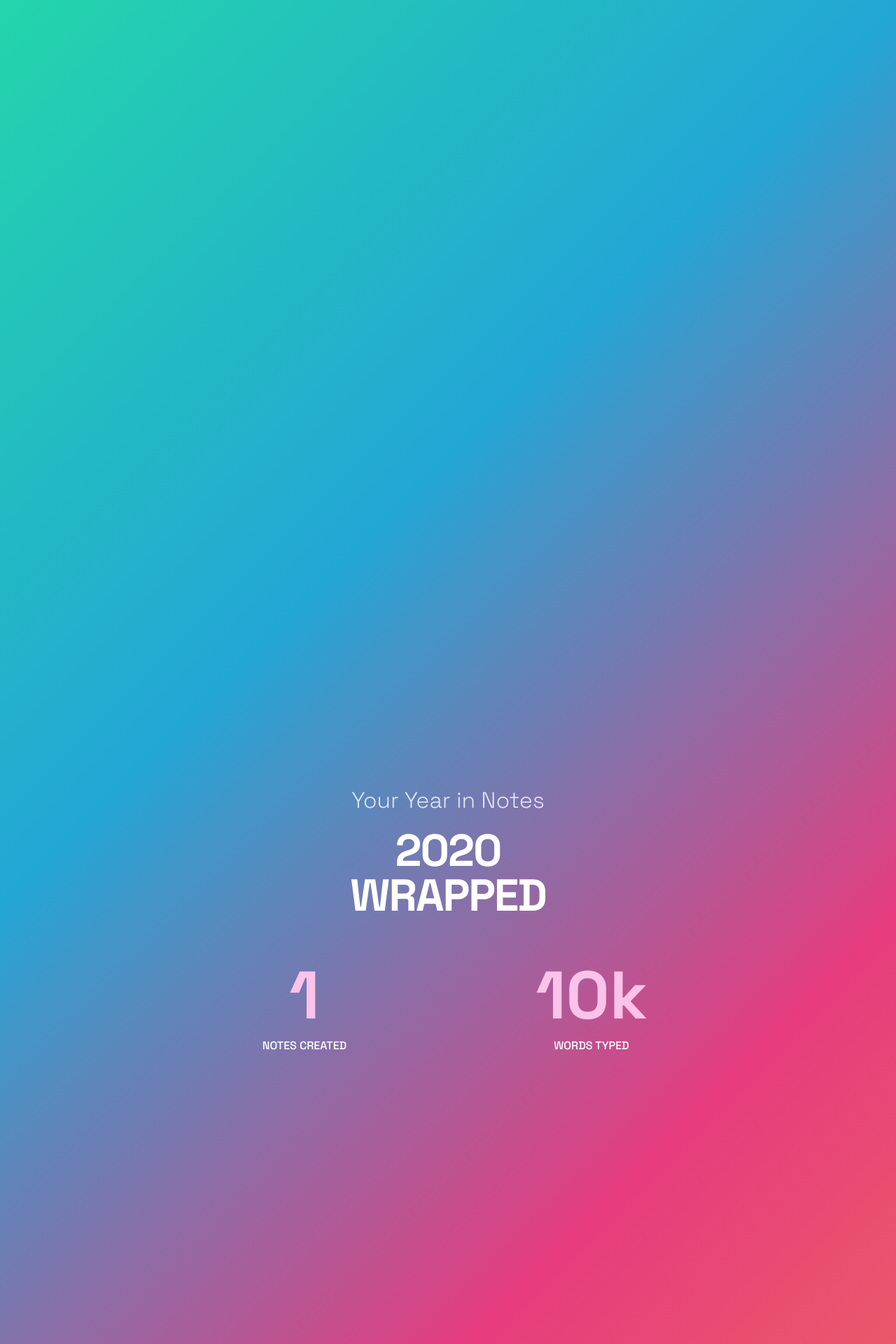
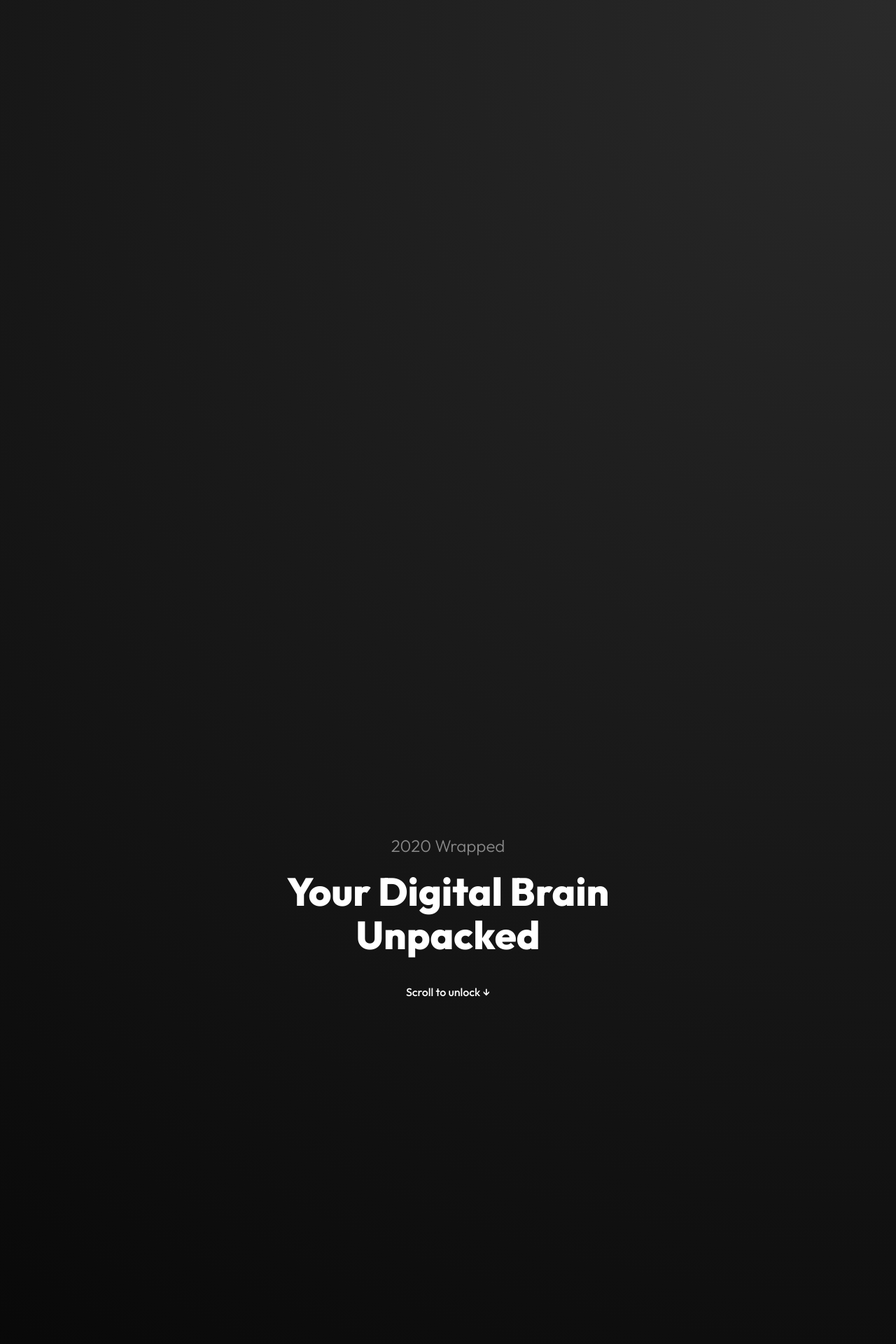
Before and after one commit to UnbuiltAlmond8/GoogleKeepWrapped, a Flask app: template templates/wrapped.html in a window 1280 px wide. Shown: the top 1920 px of the page at 70% size. Run offline with Flask 3, Linux system fonts and the light colour scheme; the template is opened without the code that fills it: most values are stand-ins (such as "Sample title", 1, 10 or a date in 2020).

Commit message:
Update title and styles in wrapped.html

```diff
--- a/templates/wrapped.html
+++ b/templates/wrapped.html
@@ -3,95 +3,39 @@
 <head>
     <meta charset="UTF-8">
     <meta name="viewport" content="width=device-width, initial-scale=1.0">
-    <title>{{ stats.year }} Wrapped</title>
+    <title>Keep Wrapped {{ stats.year }}</title>
     <script src="https://cdn.jsdelivr.net/npm/chart.js"></script>
-    <link href="https://fonts.googleapis.com/css2?family=Space+Grotesk:wght@300;500;700&display=swap" rel="stylesheet">
+    <link href="https://fonts.googleapis.com/css2?family=Outfit:wght@300;500;800&display=swap" rel="stylesheet">
     <style>
-        :root {
-            --bg-1: #0f2027; --bg-2: #203a43; --bg-3: #2c5364;
-            --accent: #fbc2eb;
-            --glass: rgba(255, 255, 255, 0.1);
-        }
+        :root { --bg: #000; --card: rgba(255,255,255,0.08); }
+        body { margin: 0; background: var(--bg); color: white; font-family: 'Outfit', sans-serif; overflow: hidden; }
 
-        body {
-            margin: 0;
-            font-family: 'Space Grotesk', sans-serif;
-            color: white;
-            overflow: hidden;
-            background: #000;
-        }
+        .scroll-container { height: 100vh; overflow-y: scroll; scroll-snap-type: y mandatory; scroll-behavior: smooth; }
+        .slide { height: 100vh; width: 100%; scroll-snap-align: start; display: flex; flex-direction: column; justify-content: center; align-items: center; padding: 20px; box-sizing: border-box; opacity: 0; transition: opacity 0.8s ease; position: relative; }
+        .slide.visible { opacity: 1; }
 
-        .scroll-container {
-            height: 100vh;
-            overflow-y: scroll;
-            scroll-snap-type: y mandatory;
-            scroll-behavior: smooth;
-        }
+        /* Slide Backgrounds */
+        .bg-gradient { background: radial-gradient(circle at top right, #2a2a2a, #000); }
+        .bg-dream { background: linear-gradient(to bottom, #0f0c29, #302b63, #24243e); }
+        .bg-stats { background: #111; }
 
-        .slide {
-            height: 100vh;
-            width: 100%;
-            scroll-snap-align: start;
-            display: flex;
-            flex-direction: column;
-            justify-content: center;
-            align-items: center;
-            position: relative;
-            padding: 20px;
-            box-sizing: border-box;
-            background-size: 200% 200%;
-            animation: gradientBG 15s ease infinite;
-        }
+        h1 { font-size: 3.5rem; margin: 0; line-height: 1.1; text-align: center; }
+        h2 { color: #888; font-weight: 300; margin-bottom: 20px; font-size: 1.5rem; text-align: center; }
 
-        @keyframes gradientBG {
-            0% { background-position: 0% 50%; }
-            50% { background-position: 100% 50%; }
-            100% { background-position: 0% 50%; }
-        }
+        .stat-grid { display: grid; grid-template-columns: 1fr 1fr; gap: 15px; width: 100%; max-width: 600px; margin-top: 30px; }
+        .card { background: var(--card); padding: 25px; border-radius: 20px; text-align: center; backdrop-filter: blur(10px); }
+        .card b { font-size: 2.5rem; display: block; color: #b9fbc0; }
 
-        /* Slide Themes */
-        .s-intro { background: linear-gradient(-45deg, #ee7752, #e73c7e, #23a6d5, #23d5ab); }
-        .s-aura { background: linear-gradient(135deg, #1e3c72 0%, #2a5298 100%); }
-        .s-stats { background: linear-gradient(to right, #111, #222); }
-        .s-tags { background: linear-gradient(to top, #c471ed 0%, #12c2e9 100%); }
-        .s-sentiment { background: #121212; }
-        .s-outro { background: black; }
+        .ai-box { max-width: 600px; background: linear-gradient(135deg, #222, #333); padding: 30px; border-radius: 20px; border: 1px solid #444; margin-top: 30px; box-shadow: 0 0 30px rgba(255,255,255,0.05); }
+        .ai-type { color: #f37335; font-weight: 800; text-transform: uppercase; letter-spacing: 2px; font-size: 1.2rem; }
 
-        .content {
-            max-width: 800px;
-            width: 100%;
-            text-align: center;
-            opacity: 0;
-            transform: translateY(30px);
-            transition: all 1s ease;
-        }
+        .word-cloud { display: flex; flex-wrap: wrap; justify-content: center; gap: 12px; max-width: 800px; margin-top: 30px; }
+        .word-tag { background: #333; padding: 8px 16px; border-radius: 20px; color: #ddd; }
 
-        .visible .content { opacity: 1; transform: translateY(0); }
+        .note-preview { max-height: 200px; overflow-y: auto; text-align: left; background: rgba(0,0,0,0.3); padding: 15px; border-radius: 10px; font-family: monospace; font-size: 0.9rem; line-height: 1.4; margin-top: 15px; white-space: pre-wrap; }
 
-        h1 { font-size: 4rem; margin: 0; font-weight: 700; line-height: 1; text-transform: uppercase; letter-spacing: -2px; }
-        h2 { font-size: 2rem; opacity: 0.8; font-weight: 300; margin-bottom: 20px; }
-        .big-stat { font-size: 6rem; font-weight: bold; color: var(--accent); display: block; }
-
-        .grid-stats { display: grid; grid-template-columns: repeat(2, 1fr); gap: 20px; margin-top: 40px; }
-        .stat-box { background: var(--glass); padding: 20px; border-radius: 15px; backdrop-filter: blur(10px); }
-        .stat-box b { display: block; font-size: 2.5rem; }
-        .stat-box span { font-size: 1rem; text-transform: uppercase; letter-spacing: 2px; }
-
-        .chart-box { height: 400px; width: 100%; margin: 20px auto; background: var(--glass); border-radius: 20px; padding: 20px; box-sizing: border-box; }
-
-        .tag-cloud { display: flex; flex-wrap: wrap; justify-content: center; gap: 10px; margin-top: 30px; }
-        .tag { background: white; color: black; padding: 10px 20px; border-radius: 50px; font-weight: bold; font-size: 1rem; }
-
-        .quote-card {
-            background: #222; border-left: 5px solid; padding: 20px; margin: 10px auto; text-align: left; border-radius: 0 10px 10px 0;
-            max-width: 600px;
-        }
-        .q-pos { border-color: #4cd964; }
-        .q-neg { border-color: #ff3b30; }
-
-        .scroll-hint { position: absolute; bottom: 20px; animation: bounce 2s infinite; opacity: 0.7; }
-        @keyframes bounce { 0%, 20%, 50%, 80%, 100% {transform: translateY(0);} 40% {transform: translateY(-10px);} 60% {transform: translateY(-5px);} }
-
+        .dream-list { text-align: left; width: 100%; max-width: 600px; }
+        .dream-item { border-left: 3px solid #b9fbc0; padding-left: 15px; margin-bottom: 20px; color: #ccc; }
     </style>
 </head>
 <body>
@@ -99,217 +43,129 @@
 <div class="scroll-container">
 
     <!-- 1. Intro -->
-    <section class="slide s-intro">
-        <div class="content">
-            <h2>Your Year in Notes</h2>
-            <h1>{{ stats.year }}<br>Wrapped</h1>
-            <div class="grid-stats" style="margin-top: 50px;">
-                <div><span class="big-stat">{{ stats.count }}</span> NOTES CREATED</div>
-                <div><span class="big-stat">{{ stats.words // 1000 }}k</span> WORDS TYPED</div>
-            </div>
-        </div>
-        <div class="scroll-hint">Scroll ↓</div>
+    <section class="slide bg-gradient">
+        <h2>{{ stats.year }} Wrapped</h2>
+        <h1>Your Digital Brain<br>Unpacked</h1>
+        <div style="margin-top: 40px;">Scroll to unlock ↓</div>
     </section>
 
-    <!-- 2. The Aura (Radar) -->
-    <section class="slide s-aura">
-        <div class="content">
-            <h1>Your Note Aura</h1>
-            <p>What kind of note taker were you this year?</p>
-            <div class="chart-box">
-                <canvas id="auraChart"></canvas>
-            </div>
+    <!-- 2. AI Persona -->
+    <section class="slide bg-stats">
+        <h2>According to AI, you are...</h2>
+        <div class="ai-box">
+            <div id="ai-content">{{ stats.ai_summary }}</div>
+        </div>
+        <script>
+            // Simple parsing to colorize the Archetype if present
+            const aiText = `{{ stats.ai_summary }}`;
+            const parts = aiText.split('|');
+            if(parts.length > 1) {
+                document.getElementById('ai-content').innerHTML = `<div class="ai-type">${parts[0].replace('ARCHETYPE:', '').trim()}</div><p>${parts[1].replace('DESCRIPTION:', '').trim()}</p>`;
+            }
+        </script>
+    </section>
+
+    <!-- 3. Fascinating Metrics -->
+    <section class="slide bg-gradient">
+        <h1>By The Numbers</h1>
+        <div class="stat-grid">
+            <div class="card"><b>{{ stats.count }}</b>Notes</div>
+            <div class="card"><b>{{ stats.streak }}</b>Day Streak 🔥</div>
+            <div class="card"><b>{{ stats.book_equivalent }}</b>Novellas Written 📚</div>
+            <div class="card"><b>{{ stats.top_days[0][0] }}</b>Peak Creative Day 📅</div>
         </div>
     </section>
 
-    <!-- 3. Habits (Bar & Pie) -->
-    <section class="slide s-stats">
-        <div class="content">
-            <h1>The Routine</h1>
-            <h2>You were most active on <b>{{ stats.top_days[0][0] }}s</b> during the <b>{{ stats.top_time[0][0] }}</b>.</h2>
+    <!-- 4. Top Words & Topics -->
+    <section class="slide bg-stats">
+        <h2>Your Vocabulary</h2>
+        <div class="word-cloud">
+            {% for word, count in stats.top_words %}
+                <span class="word-tag" style="font-size: {{ 0.8 + (count/stats.top_words[0][1]) }}rem; opacity: {{ 0.5 + (count/stats.top_words[0][1])/2 }}">
+                    {{ word }}
+                </span>
+            {% endfor %}
+        </div>
 
-            <div class="chart-box" style="height: 300px;">
-                <canvas id="timeChart"></canvas>
-            </div>
-
-            <div class="grid-stats">
-                <div class="stat-box"><b>{{ stats.lists }}</b>LISTS MADE</div>
-                <div class="stat-box"><b>{{ stats.images }}</b>IMAGES SAVED</div>
-            </div>
+        <h2 style="margin-top: 50px;">Main Topics</h2>
+        <div class="stat-grid" style="grid-template-columns: repeat(3, 1fr);">
+            {% for topic, count in stats.top_topics %}
+                <div class="card" style="padding: 15px;">
+                    <div style="font-size: 1.2rem; color: #f37335;">{{ topic }}</div>
+                </div>
+            {% endfor %}
         </div>
     </section>
 
-    <!-- 4. Interests & Tags -->
-    <section class="slide s-tags">
-        <div class="content">
-            <h1>Obsessions</h1>
-            <h2>Your top themes</h2>
-            <div class="tag-cloud">
-                {% for tag, count in stats.top_interests %}
-                    <div class="tag" style="font-size: {{ 0.8 + (loop.revindex0 / 20) }}rem; opacity: {{ 0.6 + (loop.revindex0 / 40) }}">
-                        {{ tag }}
-                    </div>
-                {% endfor %}
-            </div>
-
-            <h2 style="margin-top:40px;">Top Labels</h2>
-            <div class="tag-cloud">
-                {% for label, count in stats.top_tags %}
-                    <span style="border:1px solid white; padding: 5px 15px; border-radius: 15px;">#{{ label }}</span>
-                {% endfor %}
-            </div>
+    <!-- 5. Longest Note -->
+    <section class="slide bg-gradient">
+        <h2>The "Magnum Opus"</h2>
+        <h1>Longest Note</h1>
+        <p>Written on {{ stats.longest_note.date }} • {{ stats.longest_note.len }} characters</p>
+        <div class="card" style="width: 80%; max-width: 600px;">
+            <div class="note-preview">"{{ stats.longest_note.text }}"</div>
         </div>
     </section>
 
-    <!-- 5. Sentiment -->
-    <section class="slide s-sentiment">
-        <div class="content">
-            <h1>The Vibe</h1>
-            <h2>
-                {% if stats.avg_sentiment > 0.15 %} Mainly Positive Vibes ☀️
-                {% elif stats.avg_sentiment < -0.05 %} A Bit Gloomy 🌧️
-                {% else %} Keeping it Real (Neutral) 😐 {% endif %}
-            </h2>
-
-            <div class="grid-stats">
-                <div class="stat-box" style="background:#222;">
-                    <span style="color:#4cd964">Positive Notes</span>
-                    <b>{{ stats.sentiment.pos }}</b>
+    <!-- 6. Dreams (Conditional) -->
+    {% if stats.dreams %}
+    <section class="slide bg-dream">
+        <h1 style="color: #a18cd1; text-shadow: 0 0 10px #a18cd1;">Night Shift</h1>
+        <h2>You logged {{ stats.dreams|length }} dreams</h2>
+        <div class="dream-list">
+            {% for dream in stats.dreams[:3] %}
+                <div class="dream-item">
+                    <small style="color:#777">{{ dream.date }}</small><br>
+                    {{ dream.snippet }}
                 </div>
-                <div class="stat-box" style="background:#222;">
-                    <span style="color:#ff3b30">Negative Notes</span>
-                    <b>{{ stats.sentiment.neg }}</b>
-                </div>
-            </div>
-
-            <div style="margin-top: 30px; font-size: 0.9rem;">
-                {% if stats.top_positive_note.score > 0 %}
-                <p>Peak Happiness:</p>
-                <div class="quote-card q-pos">"{{ stats.top_positive_note.text }}"</div>
-                {% endif %}
-
-                {% if stats.top_negative_note.score < 0 %}
-                <p>Top Vent:</p>
-                <div class="quote-card q-neg">"{{ stats.top_negative_note.text }}"</div>
-                {% endif %}
-            </div>
+            {% endfor %}
         </div>
     </section>
+    {% endif %}
 
-    <!-- 6. Outro (Colors) -->
-    <section class="slide s-outro">
-        <div class="content">
-            <h1>Your Palette</h1>
-            <div class="chart-box" style="height: 300px; background: transparent;">
-                <canvas id="colorChart"></canvas>
-            </div>
-            <br>
-            <a href="/" style="color: white; font-size: 1.2rem; margin-top: 20px;">↺ Analyze Another File</a>
+    <!-- 7. Aura Radar -->
+    <section class="slide bg-stats">
+        <h2>Your Note Aura</h2>
+        <div style="width: 100%; max-width: 500px; height: 400px;">
+            <canvas id="auraChart"></canvas>
         </div>
     </section>
 
 </div>
 
 <script>
-    // Intersection Observer for animation on scroll
+    // Visibility Observer
     const observer = new IntersectionObserver((entries) => {
         entries.forEach(entry => {
-            if (entry.isIntersecting) {
-                entry.target.classList.add('visible');
-            }
+            if (entry.isIntersecting) entry.target.classList.add('visible');
         });
-    }, { threshold: 0.4 });
+    }, { threshold: 0.3 });
+    document.querySelectorAll('.slide').forEach(s => observer.observe(s));
 
-    document.querySelectorAll('.slide').forEach((section) => {
-        observer.observe(section);
-    });
-
-    // Chart Global Defaults
-    Chart.defaults.color = '#fff';
-    Chart.defaults.font.family = 'Space Grotesk';
-
-    // 1. Aura Radar Chart
+    // Radar Chart
+    Chart.defaults.color = '#888';
+    Chart.defaults.font.family = 'Outfit';
     new Chart(document.getElementById('auraChart'), {
         type: 'radar',
         data: {
-            labels: ['Productive', 'Creative', 'Emotional', 'Clutter'],
+            labels: ['Productive', 'Creative', 'Emotional', 'Chaotic'],
             datasets: [{
-                label: 'Score',
                 data: [
-                    {{ stats.aura_normalized.productive }},
-                    {{ stats.aura_normalized.creative }},
-                    {{ stats.aura_normalized.emotional }},
-                    {{ stats.aura_normalized.clutter }}
+                    {{ stats.aura_norm.productive }},
+                    {{ stats.aura_norm.creative }},
+                    {{ stats.aura_norm.emotional }},
+                    {{ stats.aura_norm.chaotic }}
                 ],
-                backgroundColor: 'rgba(255, 138, 0, 0.5)',
-                borderColor: '#ff8a00',
+                backgroundColor: 'rgba(243, 115, 53, 0.4)',
+                borderColor: '#f37335',
                 pointBackgroundColor: '#fff'
             }]
         },
         options: {
-            responsive: true,
-            maintainAspectRatio: false,
-            scales: {
-                r: {
-                    angleLines: { color: 'rgba(255,255,255,0.2)' },
-                    grid: { color: 'rgba(255,255,255,0.2)' },
-                    pointLabels: { font: { size: 14 } },
-                    ticks: { display: false }
-                }
-            },
-            plugins: { legend: { display: false } }
-        }
-    });
-
-    // 2. Time Bar Chart (Hourly)
-    const hours = Array.from({length: 24}, (_, i) => i);
-    const hourData = {{ stats.hours | tojson }};
-    const dataPoints = hours.map(h => hourData[h.toString()] || 0);
-
-    new Chart(document.getElementById('timeChart'), {
-        type: 'bar',
-        data: {
-            labels: hours.map(h => h + ":00"),
-            datasets: [{
-                label: 'Notes Created',
-                data: dataPoints,
-                backgroundColor: '#23a6d5',
-                borderRadius: 4
-            }]
-        },
-        options: {
-            responsive: true,
-            maintainAspectRatio: false,
-            scales: {
-                x: { grid: { display: false } },
-                y: { display: false }
-            },
-            plugins: { legend: { display: false } }
-        }
-    });
-
-    // 3. Color Doughnut
-    const colorData = {{ stats.colors | tojson }};
-    const colorMap = {{ color_map | tojson }};
-    const bgColors = Object.keys(colorData).map(k => colorMap[k] || '#333');
-
-    new Chart(document.getElementById('colorChart'), {
-        type: 'doughnut',
-        data: {
-            labels: Object.keys(colorData),
-            datasets: [{
-                data: Object.values(colorData),
-                backgroundColor: bgColors,
-                borderWidth: 0
-            }]
-        },
-        options: {
-            responsive: true,
-            maintainAspectRatio: false,
+            scales: { r: { grid: { color: '#333' }, ticks: { display: false }, pointLabels: { font: { size: 14, weight: 'bold' }, color: 'white' } } },
             plugins: { legend: { display: false } }
         }
     });
 </script>
-
 </body>
 </html>
```
